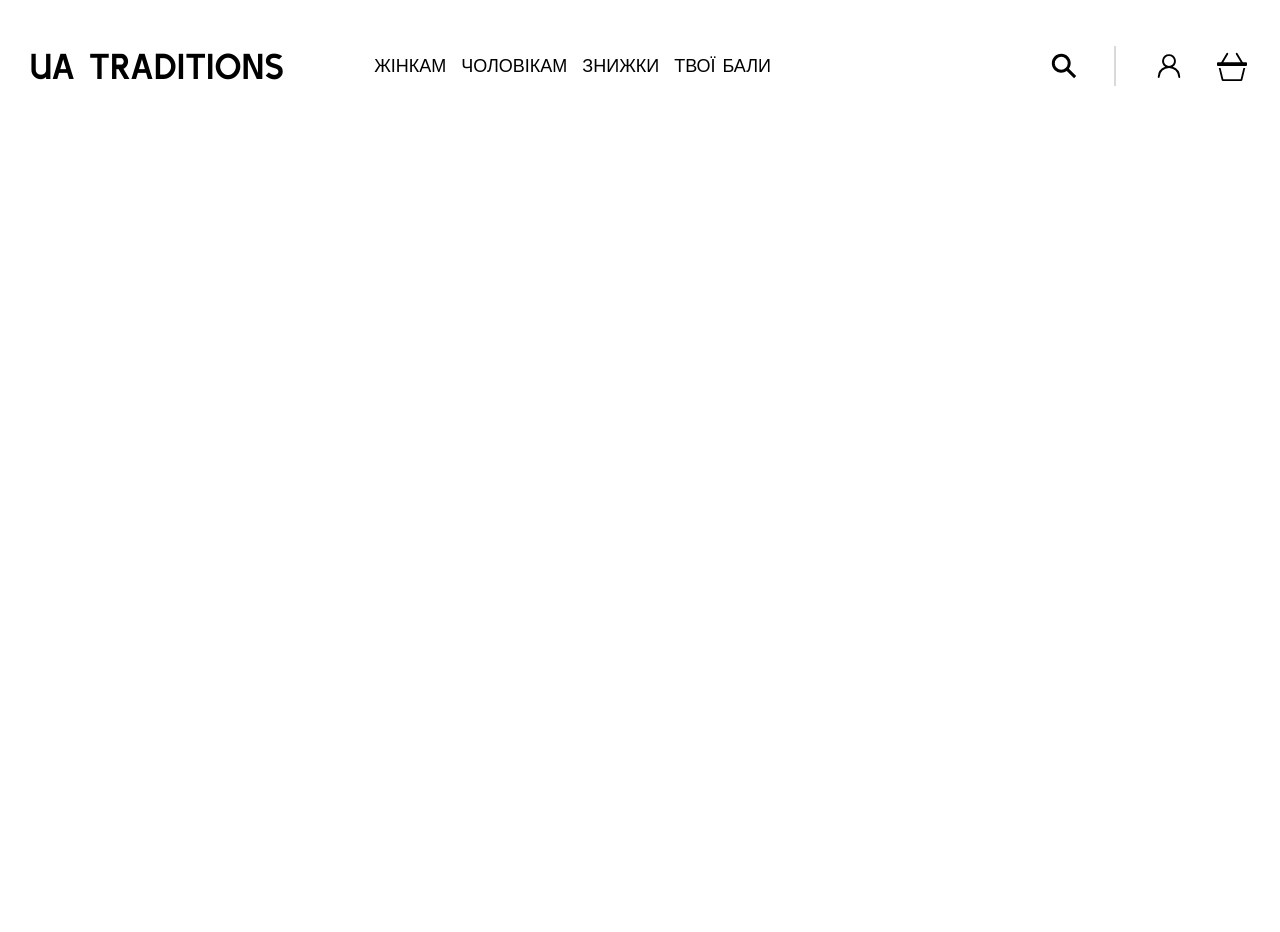
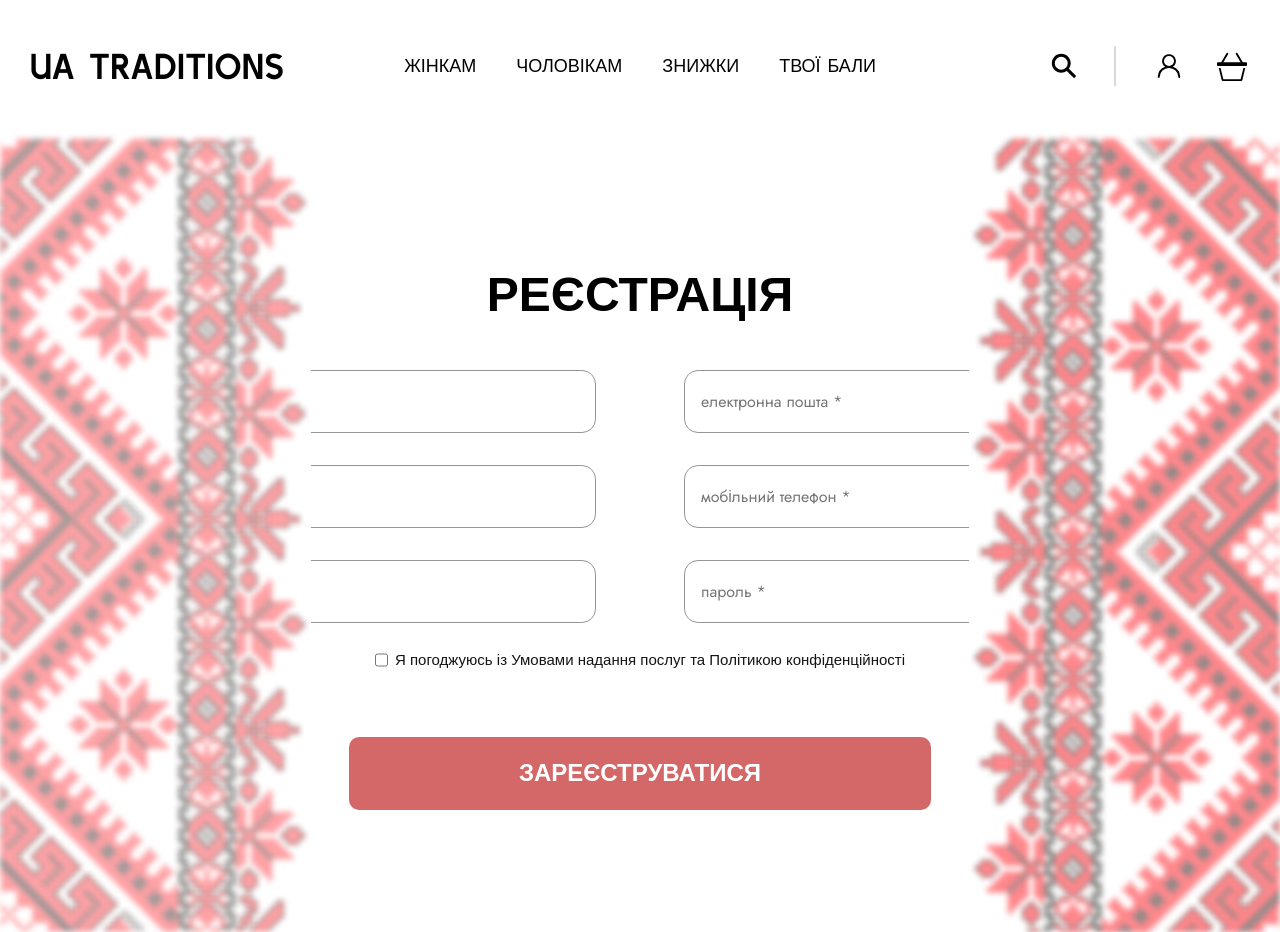
Before and after one commit to TZaidel/shop, a React (Vite) app: page /register in a window 1280 px wide. Before the commit the page ends 800 px from the top, so only its background shows below. Built offline with nearby package versions, Linux system fonts and the light colour scheme.

Commit message:
register page and fix some styles

```diff
--- a/src/components/Header/Header.module.css
+++ b/src/components/Header/Header.module.css
@@ -27,11 +27,11 @@
 
 .navList {
   display: flex;
-  gap: 15px;
+  gap: 40px;
   flex-direction: row;
   justify-content: center;
   align-items: center;
-  margin-left: 90px;
+  margin-left: 120px;
 }
 
 .navItem {
--- a/src/pages/Base.module.css
+++ b/src/pages/Base.module.css
@@ -16,3 +16,9 @@
     max-width: 1440px;
   }
 }
+
+@media only screen and (min-width: 1500px) {
+  .container {
+    max-width: 1920px;
+  }
+}
--- a/src/pages/RegisterPage/RegisterPage.jsx
+++ b/src/pages/RegisterPage/RegisterPage.jsx
@@ -1,9 +1,80 @@
 import Header from '../../components/Header/Header';
+import styles from './RegisterPage.module.css';
 
 export default function RegisterPage() {
   return (
     <>
       <Header />
+      <div className={styles.wraperRegisterPage}>
+        <h1 className={styles.titleregister}>РЕЄСТРАЦІЯ</h1>
+        <div className={styles.boxForImageLeft}></div>
+        <form className={styles.formStyles}>
+          <div className={styles.wrapperForm}>
+            <ul className={styles.listInputsLeft}>
+              <li>
+                <input
+                  type="text"
+                  className={styles.inputsStyle}
+                  placeholder="ім’я *"
+                />
+              </li>
+              <li>
+                <input
+                  type="text"
+                  className={styles.inputsStyle}
+                  placeholder="прізвище *"
+                />
+              </li>
+              <li>
+                <input
+                  type="text"
+                  className={styles.inputsStyle}
+                  placeholder="по-батькові *"
+                />
+              </li>
+            </ul>
+            <ul className={styles.listInputsRight}>
+              <li>
+                <input
+                  type="email"
+                  className={styles.inputsStyle}
+                  placeholder="електронна пошта *"
+                />
+              </li>
+              <li>
+                <input
+                  type="number"
+                  className={styles.inputsStyle}
+                  placeholder="мобільний телефон *"
+                />
+              </li>
+              <li>
+                <input
+                  type="password"
+                  className={styles.inputsStyle}
+                  placeholder="пароль *"
+                />
+              </li>
+            </ul>
+          </div>
+          <div className={styles.boxLabelAndButton}>
+            <label htmlFor="agree" className={styles.boxLabel}>
+              <input
+                type="checkbox"
+                id="agree"
+                name="agree"
+                className={styles.checkBoxRegister}
+              />
+              <p className={styles.textagree}>
+                Я погоджуюсь із Умовами надання послуг та Політикою
+                конфіденційності
+              </p>
+            </label>
+            <button className={styles.registerButton}>зареєструватися</button>
+          </div>
+        </form>
+        <div className={styles.boxForImageRight}></div>
+      </div>
     </>
   );
 }
--- /dev/null
+++ b/src/pages/RegisterPage/RegisterPage.module.css
@@ -0,0 +1,115 @@
+.wraperRegisterPage {
+  position: relative;
+  display: flex;
+  flex-direction: column;
+  align-items: center;
+  justify-content: center;
+  height: 100vh;
+}
+
+.boxForImageLeft {
+  content: url(../../assets/Pictures/leftBackground.jpg);
+  position: absolute;
+  top: 0;
+  right: 0;
+  height: 100vh;
+}
+
+.boxForImageRight {
+  content: url(../../assets/Pictures/rightBackground.jpg);
+  position: absolute;
+  top: 0;
+  left: 0;
+  height: 100vh;
+}
+
+.titleregister {
+  font-family: 'Kyiv*Type Serif', sans-serif;
+  font-weight: 700;
+  font-size: 48px;
+  line-height: 1.7;
+  text-transform: uppercase;
+  color: #000;
+  margin-bottom: 34px;
+}
+
+.wrapperForm {
+  display: flex;
+  align-items: center;
+  justify-content: center;
+  flex-wrap: nowrap;
+  flex-direction: row;
+}
+
+.inputsStyle {
+  border: 1px solid #969696;
+  border-radius: 14px;
+  padding: 18px 16px;
+  width: 420px;
+  height: 63px;
+}
+
+.listInputsLeft {
+  display: flex;
+  gap: 32px;
+  flex-direction: column;
+  list-style: none;
+  margin-right: 44px;
+}
+
+.listInputsRight {
+  display: flex;
+  gap: 32px;
+  flex-direction: column;
+  list-style: none;
+  margin-left: 44px;
+}
+
+.boxLabel {
+  display: flex;
+  justify-content: center;
+}
+
+.textagree {
+  font-family: 'Montserrat', sans-serif;
+  font-weight: 400;
+  font-size: 15px;
+  line-height: 3.6;
+  color: #131415;
+  margin: 10px 0 0 7px;
+}
+
+.registerButton {
+  border-radius: 10px;
+  border: none;
+  padding: 16px 20px;
+  width: 582px;
+  height: 73px;
+  background-color: rgba(192, 33, 33, 0.68);
+  font-family: 'Kyiv*Type Serif', sans-serif;
+  font-weight: 700;
+  font-size: 24px;
+  line-height: 1.7;
+  text-transform: uppercase;
+  color: #fff;
+  margin-top: 50px;
+}
+
+.boxLabelAndButton {
+  display: flex;
+  justify-content: center;
+  flex-wrap: wrap;
+  width: 616px;
+}
+
+.formStyles {
+  display: flex;
+  flex-wrap: wrap;
+  flex-direction: column;
+  justify-content: center;
+  align-items: center;
+}
+
+.checkBoxRegister {
+  margin-top: 10px;
+}
```
Also changed, not shown: src/assets/Pictures/leftBackground.jpg (added), src/assets/Pictures/rightBackground.jpg (added).
